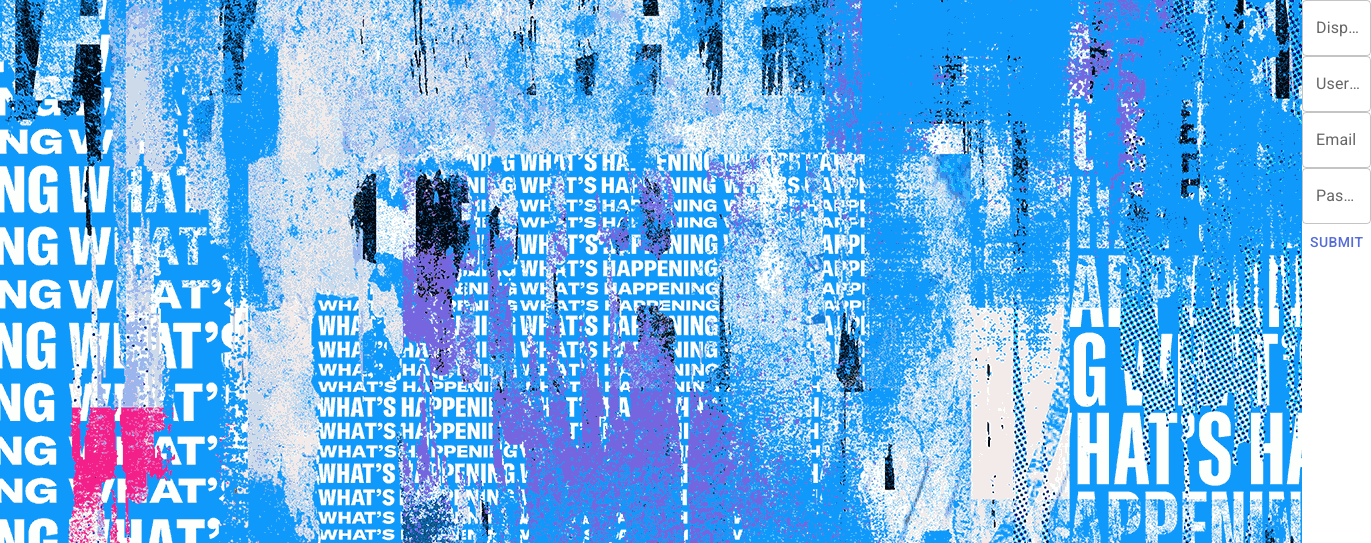
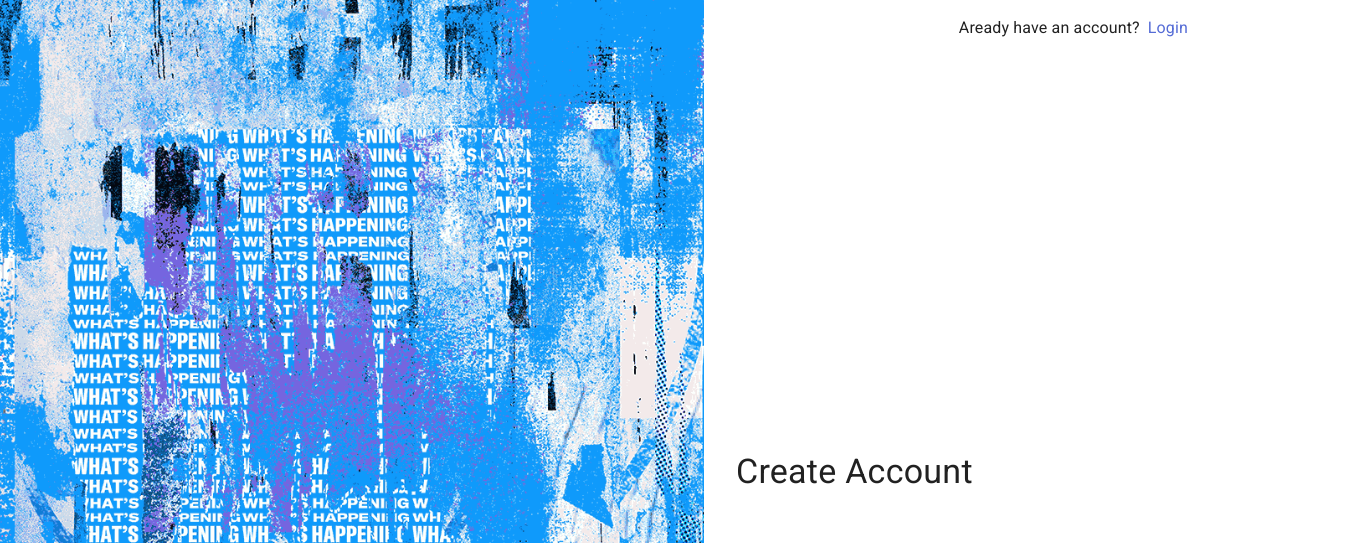
Before and after one commit to chingu-voyages/v36-bears-team-17, a React (Create React App) app: page /auth/signup in a window 1280 px wide. Shown: the top 543 px of the page, 1371 px wide, since content can reach past the window. Built offline with nearby package versions, Linux system fonts and the light colour scheme.

Commit message:
Adds styles to login and signup forms

```diff
--- a/src/components/Login.tsx
+++ b/src/components/LoginForm.tsx
@@ -4,30 +4,44 @@ import { useForm } from "../utils/useForm";
 
 export default function Login(): ReactElement {
   const { formState, handleChange } = useForm({
-    text: "",
+    username: "",
     password: "",
   });
 
   const handleSubmit = (e: React.FormEvent<HTMLFormElement>) => {
     e.preventDefault();
     console.log(formState);
+
     // write logic for evaluting text and deciding if key is an email or username
   };
   return (
-    <Box component="form" onSubmit={handleSubmit}>
+    <Box
+      component="form"
+      onSubmit={handleSubmit}
+      sx={{
+        display: "flex",
+        flexDirection: "column",
+        gap: "2rem",
+        m: "0 auto",
+      }}
+    >
       <TextField
+        variant="filled"
         label="Username or Email"
         onChange={handleChange}
-        value={formState.text}
-        name="text"
+        value={formState.username}
+        name="username"
       />
       <TextField
+        variant="filled"
         label="Password"
         onChange={handleChange}
         value={formState.password}
         name="password"
       />
-      <Button type="submit">Submit</Button>
+      <Button type="submit" variant="contained">
+        Login
+      </Button>
     </Box>
   );
 }
--- a/src/components/Signup.tsx
+++ b/src/components/SignUpForm.tsx
@@ -1,5 +1,5 @@
 import { ReactElement } from "react";
-import { Box, TextField, Button } from "@mui/material";
+import { Box, TextField, Button, Typography, Link } from "@mui/material";
 import { useUserRegistrationMutation } from "../store/apiSlice";
 import { useNavigate } from "react-router-dom";
 import { useAppDispatch } from "../app/hooks";
@@ -22,9 +22,10 @@ export default function Signup(): ReactElement {
     registerUser(formState)
       .unwrap()
       .then(({ token, user }) => {
+        console.log(token, user);
         dispatch(initUser(user));
         window.localStorage.setItem("token", token);
-        navigate("/");
+        navigate("/home");
       })
       .catch(({ data: { error } }) => {
         console.log(error);
@@ -32,32 +33,48 @@ export default function Signup(): ReactElement {
   };
 
   return (
-    <Box component="form" onSubmit={handleSubmit}>
+    <Box
+      component="form"
+      onSubmit={handleSubmit}
+      sx={{
+        display: "flex",
+        flexDirection: "column",
+        gap: "2rem",
+        m: "0 auto",
+      }}
+    >
       <TextField
+        variant="filled"
         label="Display name"
         onChange={handleChange}
         value={formState.displayName}
         name="displayName"
       />
       <TextField
+        variant="filled"
         label="Username"
         onChange={handleChange}
         value={formState.username}
         name="username"
       />
       <TextField
+        variant="filled"
         label="Email"
         onChange={handleChange}
         value={formState.email}
         name="email"
       />
       <TextField
+        variant="filled"
         label="Password"
         onChange={handleChange}
         value={formState.password}
         name="password"
       />
-      <Button type="submit">Submit</Button>
+
+      <Button type="submit" variant="contained" fullWidth>
+        Create Account
+      </Button>
     </Box>
   );
 }
--- a/src/components/UserRegistrationLayout.tsx
+++ b/src/components/UserRegistrationLayout.tsx
@@ -1,13 +1,89 @@
-import { ReactElement } from "react";
-import { Box } from "@mui/material";
-import { Outlet } from "react-router-dom";
+import { ReactElement, useState } from "react";
+import { Box, Typography, Link } from "@mui/material";
+import { Outlet, useLocation } from "react-router-dom";
 import PlaceholderImg from "../assets/images/placeholderImg.png";
 
+interface registrationType {
+  title: string;
+  label: string;
+  btnText: string;
+  sendTo: string;
+}
+
+const signup = {
+  title: "Create Account",
+  label: "Aready have an account?",
+  btnText: "Login",
+  sendTo: "/login",
+};
+
+const login = {
+  title: "Login",
+  label: "Don't have an account?",
+  btnText: "Signup",
+  sendTo: "/",
+};
+
 export default function UserRegistrationLayout(): ReactElement {
+  const location = useLocation();
+  const [{ title, label, btnText, sendTo }] = useState<registrationType>(
+    location.pathname === "/login" ? login : signup
+  );
+
   return (
-    <Box sx={{ display: "flex" }}>
-      <img src={PlaceholderImg} alt="Background Image" />
-      <Outlet />
+    <Box sx={{ display: { lg: "flex" } }}>
+      <Box
+        component="img"
+        sx={{
+          height: "100vh",
+          width: "55%",
+          objectFit: "cover",
+          display: { xs: "none", lg: "block" },
+        }}
+        src={PlaceholderImg}
+        alt="Background Image"
+      />
+
+      <Box
+        sx={{
+          m: { xs: "0 auto", lg: "0" },
+          height: "100vh",
+          p: "0 1rem",
+          width: { md: "100%" },
+          maxWidth: "500px",
+        }}
+      >
+        <Typography
+          paragraph
+          sx={{
+            display: "flex",
+            justifyContent: "flex-end",
+            p: "1rem 0",
+            gap: "0.5rem",
+          }}
+        >
+          {label}
+          <Box component="span">
+            <Link underline="none" href={sendTo}>
+              {btnText}
+            </Link>
+          </Box>
+        </Typography>
+        <Box
+          sx={{
+            position: "relative",
+            top: "50%",
+            transform: "translateY(-50%)",
+            ml: { lg: "1rem" },
+          }}
+        >
+          <Typography variant="h4" sx={{ mb: "4rem" }}>
+            {title}
+          </Typography>
+
+          <Outlet />
+        </Box>
+      </Box>
     </Box>
   );
 }
```
